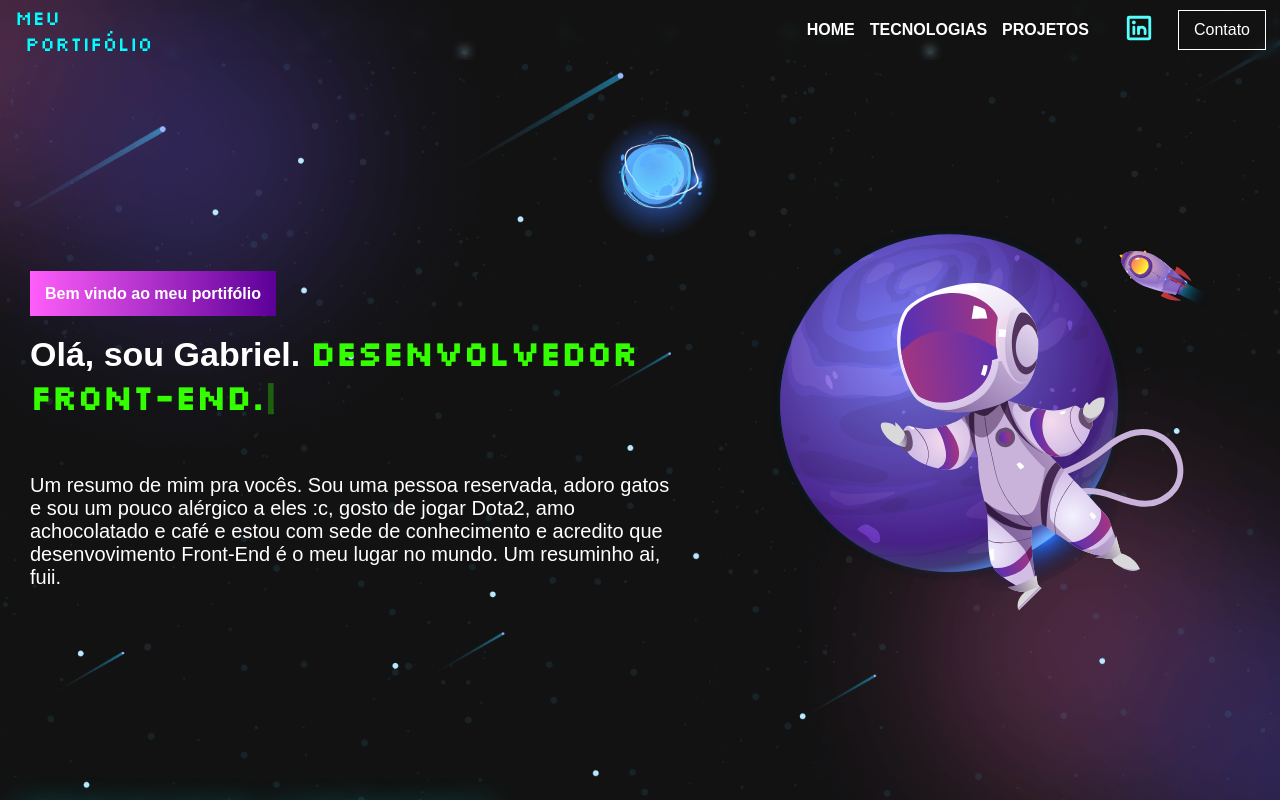
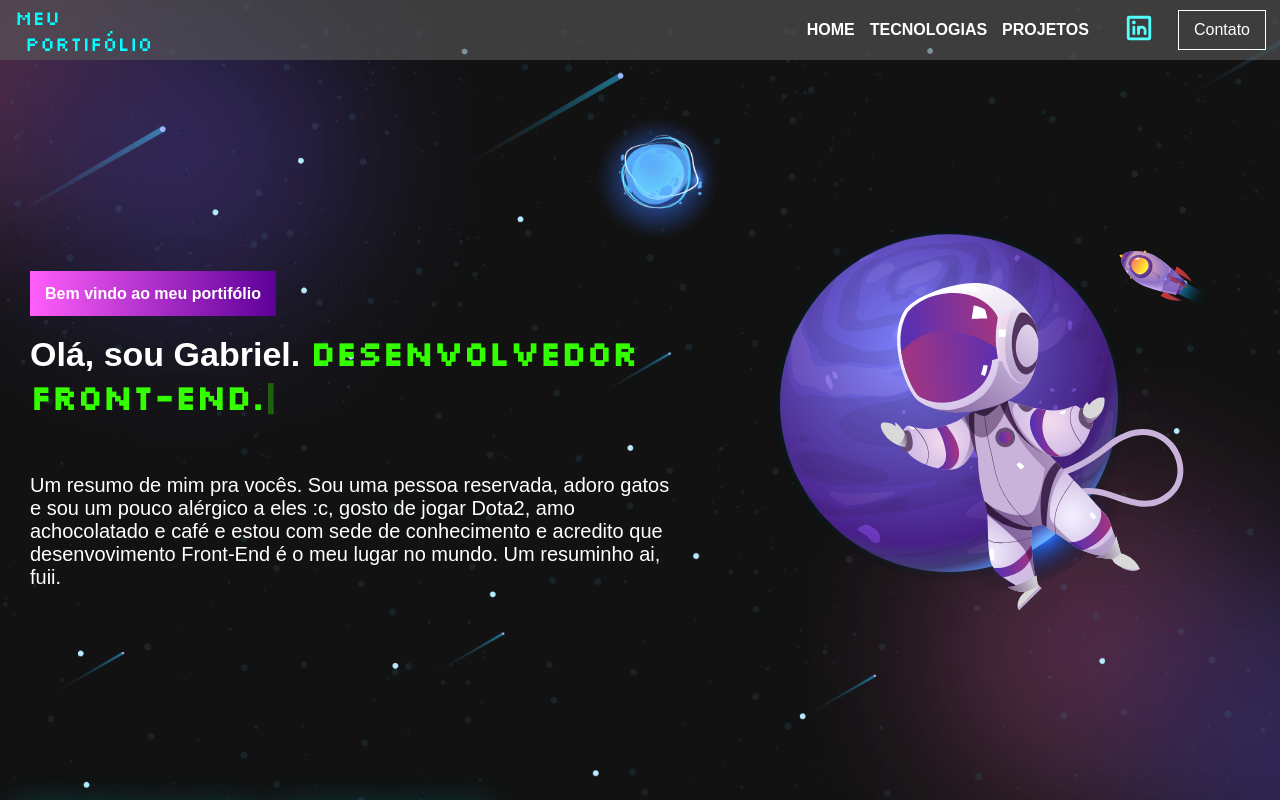
Before and after one commit to Cast01/meuPortifolio, a React (Vite) app: page / in a window 1280 px wide. Shown: the top 800 px of the page. Built offline with nearby package versions, Linux system fonts and the light colour scheme.

Commit message:
UPDATE(add new project)

```diff
--- a/src/components/Header/headerStyle.ts
+++ b/src/components/Header/headerStyle.ts
@@ -5,7 +5,7 @@ interface HeaderContainerTypes {
 }
 
 export const HeaderContainer = styled.header`
-    ${({scrolled}: HeaderContainerTypes) => scrolled > 0 ? "background:rgba(91, 91, 91, .6);" : "backdrop-filter:blur(5px);"}
+    ${({scrolled}: HeaderContainerTypes) => scrolled > 0 ? "backdrop-filter:blur(5px);" : "background:rgba(91, 91, 91, .6);"}
     width: 100%;
     height: 60px;
     padding: 15px;
```
